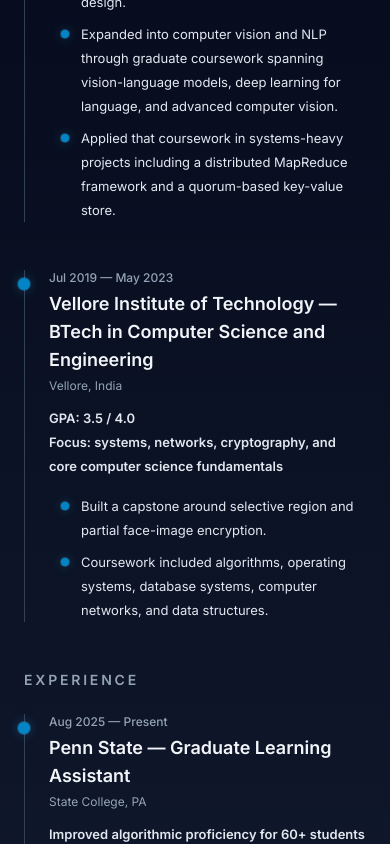
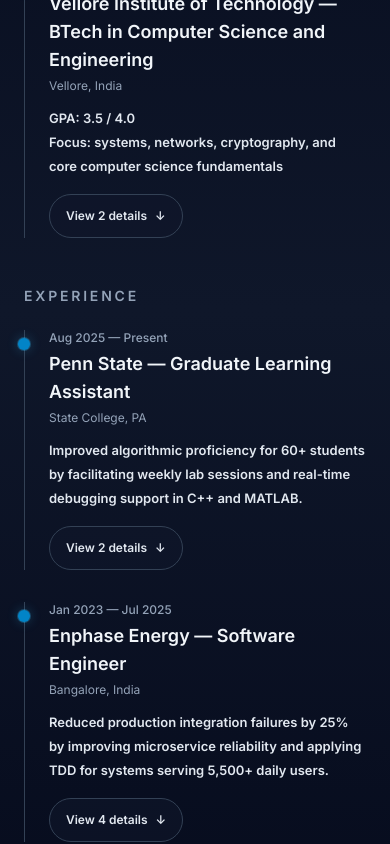
Before and after one commit to PratypartyY2K/Personal_Portfolio, a Next.js app: page / in a window 390 px wide. Shown: the part 5780-6624 px from the top of the page. Built offline with nearby package versions, Linux system fonts and the light colour scheme.

Commit message:
Refactor ExperienceSection and TimelineList to implement expandable item details for improved user interaction

```diff
--- a/components/experience-section.tsx
+++ b/components/experience-section.tsx
@@ -1,3 +1,7 @@
+"use client";
+
+import { useState } from "react";
+
 import {
   TimelineList,
   educationTimelineItems,
@@ -6,6 +10,12 @@ import {
 
 export function ExperienceSection() {
   const headingId = "experience-heading";
+  const [openItem, setOpenItem] = useState<string | null>(null);
+
+  const toggleItem = (itemId: string) => {
+    setOpenItem((current) => (current === itemId ? null : itemId));
+  };
+
   return (
     <section
       id="experience"
@@ -26,7 +36,12 @@ export function ExperienceSection() {
               Education
             </p>
             <div className="mt-6">
-              <TimelineList items={educationTimelineItems} />
+              <TimelineList
+                items={educationTimelineItems}
+                listId="education"
+                openItem={openItem}
+                onToggle={toggleItem}
+              />
             </div>
           </div>
           <div>
@@ -34,7 +49,12 @@ export function ExperienceSection() {
               Experience
             </p>
             <div className="mt-6">
-              <TimelineList items={experienceTimelineItems} />
+              <TimelineList
+                items={experienceTimelineItems}
+                listId="experience"
+                openItem={openItem}
+                onToggle={toggleItem}
+              />
             </div>
           </div>
         </div>
--- a/components/experience/ExperienceTimeline.tsx
+++ b/components/experience/ExperienceTimeline.tsx
@@ -100,12 +100,61 @@ export const experienceTimelineItems: TimelineItem[] = [
 
 interface TimelineListProps {
   items: TimelineItem[];
+  listId: string;
+  openItem: string | null;
+  onToggle: (itemId: string) => void;
 }
 
-export function TimelineList({ items }: TimelineListProps) {
+export function TimelineList({ items, listId, openItem, onToggle }: TimelineListProps) {
   return (
-    <div className="space-y-12">
-      {items.map((item) => (
+    <div className="space-y-8 lg:space-y-12">
+      {items.map((item, index) => {
+        const itemId = `${listId}-${index}`;
+        const detailsId = `${itemId}-details`;
+        const isOpen = openItem === itemId;
+        const detailCount = (item.description ? 1 : 0) + (item.highlights?.length ?? 0);
+        const hasDetails = detailCount > 0 || Boolean(item.tech?.length);
+
+        const details = (
+          <>
+            {item.description ? (
+              <p className="mt-3 text-[13px] leading-6 text-slate-600 dark:text-slate-300/90">
+                {item.description}
+              </p>
+            ) : null}
+
+            {item.highlights && item.highlights.length > 0 ? (
+              <ul className="ml-3 mt-4 list-none space-y-2">
+                {item.highlights.map((highlight) => (
+                  <li key={highlight} className="flex items-start gap-3">
+                    <span
+                      className="accent-dot mt-2 h-2 w-2 flex-shrink-0 rounded-full"
+                      aria-hidden
+                    />
+                    <p className="text-[13px] leading-6 text-slate-700 dark:text-slate-200">
+                      {highlight}
+                    </p>
+                  </li>
+                ))}
+              </ul>
+            ) : null}
+
+            {item.tech && item.tech.length ? (
+              <div className="mt-4 flex flex-wrap gap-2">
+                {item.tech.map((technology) => (
+                  <span
+                    key={technology}
+                    className="accent-chip rounded-md border px-2 py-1 text-xs"
+                  >
+                    {technology}
+                  </span>
+                ))}
+              </div>
+            ) : null}
+          </>
+        );
+
+        return (
           <article
             key={item.title}
             className="relative border-l border-slate-200 pl-6 dark:border-slate-700"
@@ -140,42 +189,36 @@ export function TimelineList({ items }: TimelineListProps) {
             </p>
           ) : null}
 
-          {item.description ? (
-            <p className="mt-3 text-[13px] leading-6 text-slate-600 dark:text-slate-300/90">
-              {item.description}
-            </p>
-          ) : null}
+            {hasDetails ? (
+              <>
+                <button
+                  type="button"
+                  className="accent-outline mt-4 inline-flex min-h-11 items-center rounded-full border border-slate-200 bg-white/75 px-4 py-2 text-xs font-semibold text-slate-700 transition dark:border-slate-700 dark:bg-slate-900/60 dark:text-slate-200 lg:hidden"
+                  aria-expanded={isOpen}
+                  aria-controls={detailsId}
+                  onClick={() => onToggle(itemId)}
+                >
+                  {isOpen
+                    ? "Hide details"
+                    : `View ${detailCount || "technical"} detail${detailCount === 1 ? "" : "s"}`}
+                  <span
+                    aria-hidden
+                    className={`ml-2 transition-transform duration-200 ${isOpen ? "rotate-180" : ""}`}
+                  >
+                    ↓
+                  </span>
+                </button>
 
-          {item.highlights && item.highlights.length > 0 ? (
-            <ul className="mt-4 space-y-2 ml-3 list-none">
-              {item.highlights.map((h, i) => (
-                <li key={i} className="flex items-start gap-3">
-                  <span
-                    className="accent-dot mt-2 h-2 w-2 flex-shrink-0 rounded-full"
-                    aria-hidden
-                  />
-                  <p className="text-[13px] leading-6 text-slate-700 dark:text-slate-200">
-                    {h}
-                  </p>
-                </li>
-              ))}
-            </ul>
-          ) : null}
+                <div id={detailsId} className={isOpen ? "lg:hidden" : "hidden"}>
+                  {details}
+                </div>
 
-          {item.tech && item.tech.length ? (
-            <div className="mt-4 flex flex-wrap gap-2">
-              {item.tech.map((t) => (
-                <span
-                  key={t}
-                  className="accent-chip rounded-md border px-2 py-1 text-xs"
-                >
-                  {t}
-                </span>
-              ))}
-            </div>
+                <div className="hidden lg:block">{details}</div>
+              </>
             ) : null}
           </article>
-      ))}
+        );
+      })}
     </div>
   );
 }
```
Lines whose indentation alone changed are shown as unchanged.
